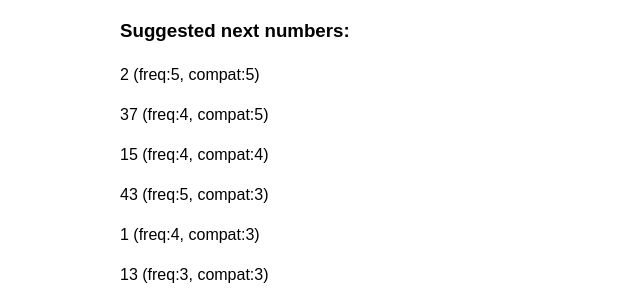
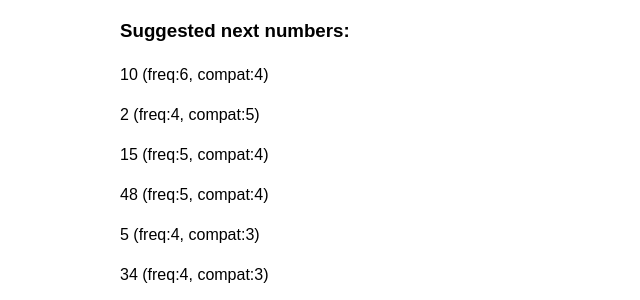
Before and after one commit to Websolution-sg/toto_predictor, a plain HTML site: page index.html in a window 1280 px wide. Both pictures are taken after a click on the button "Predict". Shown: the part 476-776 px from the top of the page, 220-860 px from the left. Drawn offline with nearby package versions, Linux system fonts and the light colour scheme.

Commit message:
Update index.html

```diff
--- a/index.html
+++ b/index.html
@@ -174,7 +174,7 @@ function predict(){
   const includeAdd = document.getElementById('includeAdd').checked;
   const additional = document.getElementById('additional').value;
 
-  const draws = (range === 'all') ? historical: historical.slice(-range);
+  const draws = (range === 'all') ? historical: historical.slice(0,range);
   const freq = Array(50).fill(0);
   const compat = Array(50).fill(0);
 
```
